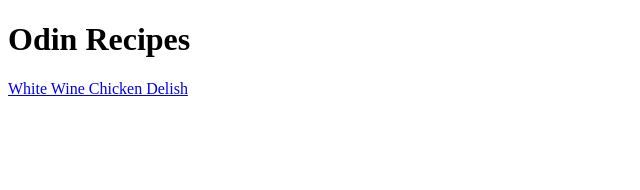
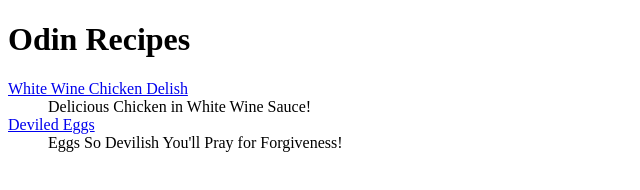
Before and after one commit to Junavae/odin-recipes, a plain HTML site: page index.html in a window 1280 px wide. Shown: the whole page, without its empty margins (0-640 px from the left). Drawn offline with Linux system fonts and the light colour scheme.

Commit message:
Add deviled-eggs.html, put index recipes in <dl>

```diff
--- a/index.html
+++ b/index.html
@@ -8,6 +8,11 @@
 
     <body>
         <h1>Odin Recipes</h1>
-        <a href="recipes/chicken-delish.html" target="_blank" rel="noopener noreferrer">White Wine Chicken Delish</a>
+        <dl>
+            <dt><a href="recipes/chicken-delish.html" target="_blank" rel="noopener noreferrer">White Wine Chicken Delish</a></dt>
+            <dd>Delicious Chicken in White Wine Sauce!</dd>
+            <dt><a href="recipes/deviled-eggs.html" target="_blank" rel="noopener noreferrer">Deviled Eggs</a></dt>
+            <dd>Eggs So Devilish You'll Pray for Forgiveness!</dd>
+        </dl>
     </body>
 </html>
```
